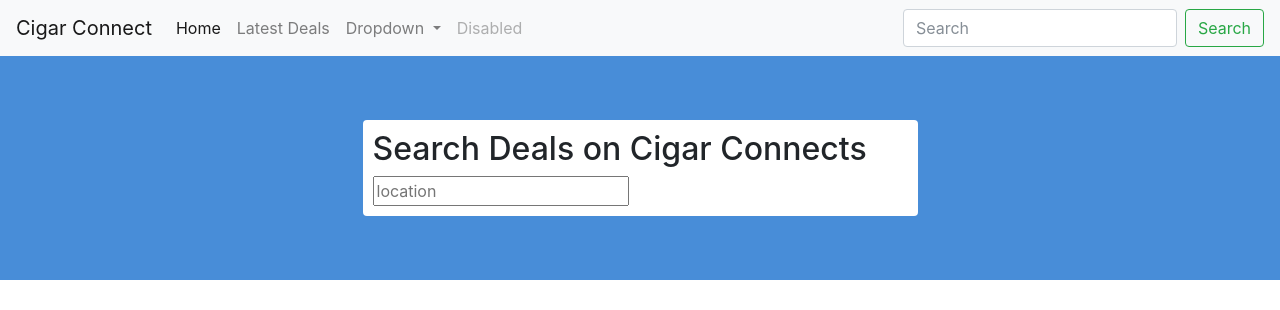
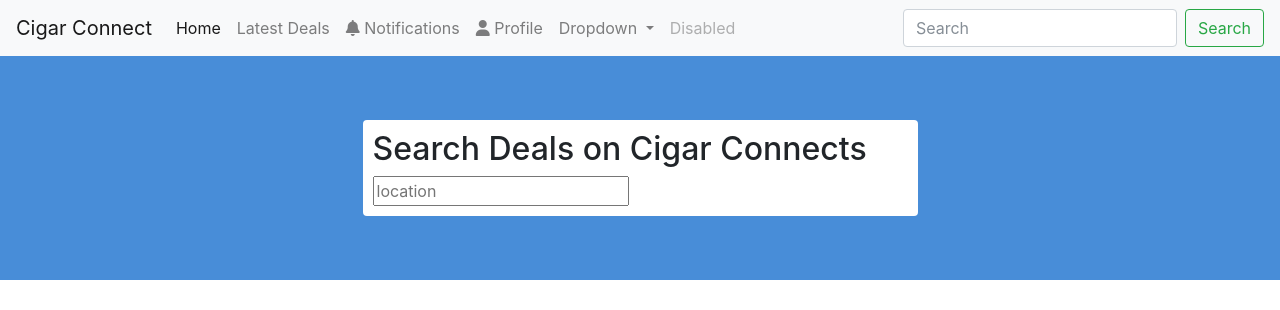
Before and after one commit to meanstackninja/cigarconnect, a plain HTML site: page index.html in a window 1280 px wide. Shown: the top 310 px of the page. Drawn offline with nearby package versions, Linux system fonts and the light colour scheme.

Commit message:
Add profile and notifications link with font-awesome icons

```diff
--- a/index.html
+++ b/index.html
@@ -30,6 +30,12 @@
                 <li class="nav-item">
                     <a class="nav-link" href="#">Latest Deals</a>
                 </li>
+                <li class="nav-item">
+                        <a class="nav-link" href="#"><i class="fa fa-bell" aria-hidden="true"></i> Notifications</a>
+                    </li>
+                    <li class="nav-item">
+                            <a class="nav-link" href="#"><i class="fa fa-user" aria-hidden="true"></i> Profile</a>
+                        </li>
                 <li class="nav-item dropdown">
                     <a class="nav-link dropdown-toggle" href="#" id="navbarDropdown" role="button" data-toggle="dropdown" aria-haspopup="true"
                         aria-expanded="false">
```
